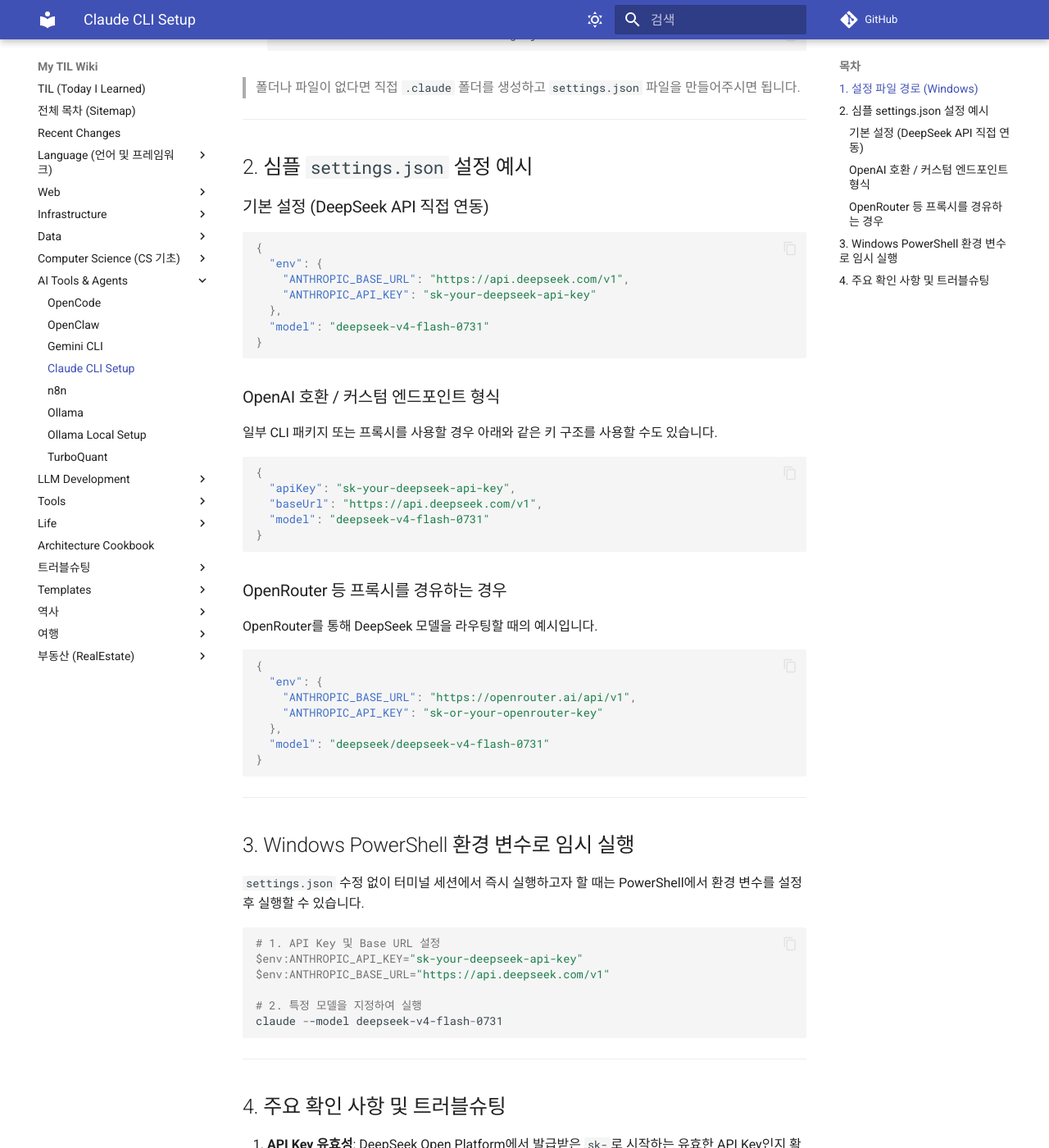
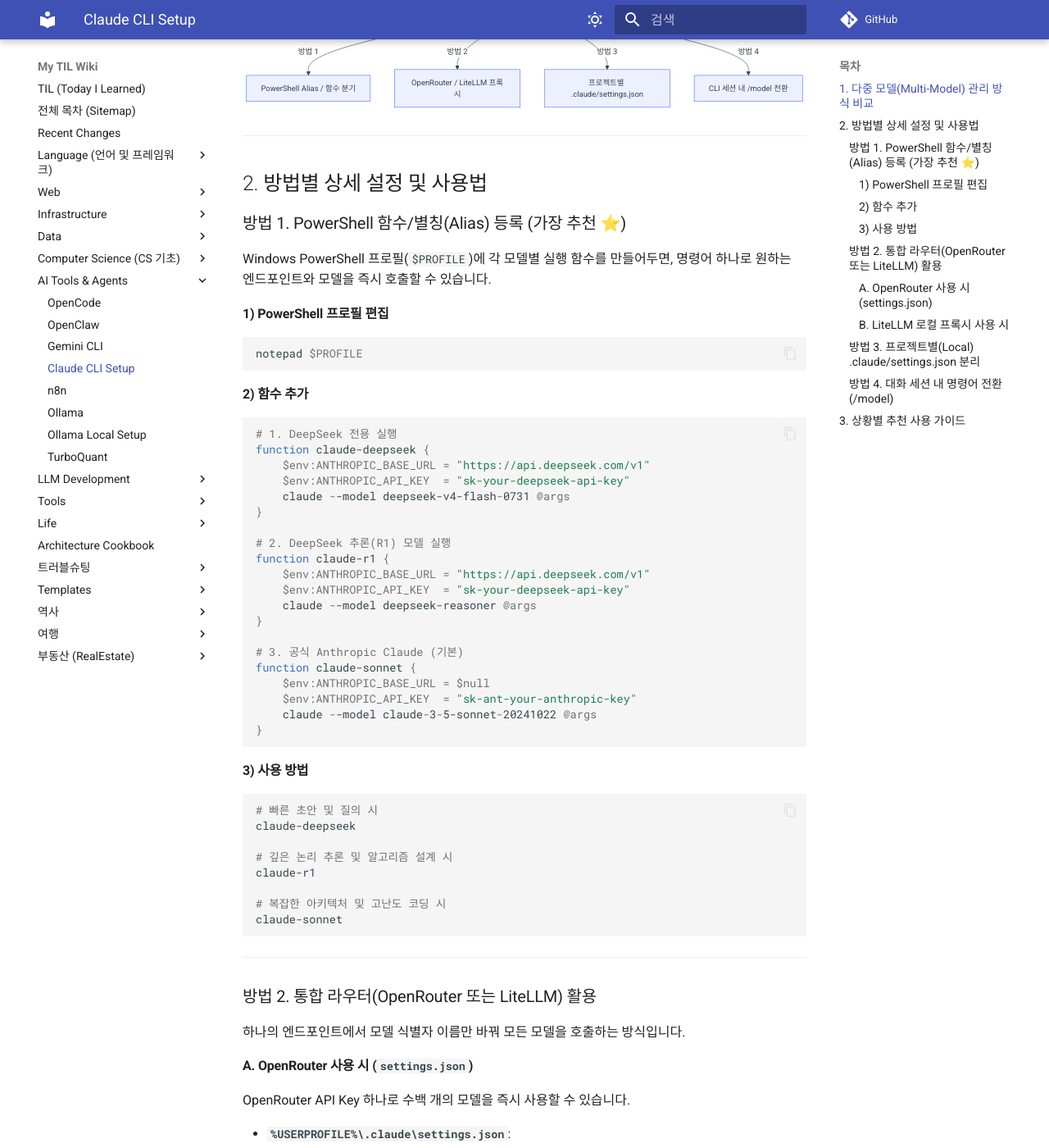
Before and after one commit to DevDooly/TIL, an MkDocs documentation site: the page built from docs/AI/Claude_CLI_DeepSeek_Setup.md, in a window 1280 px wide and 1400 px high, scrolled down 567 px. Shown: the whole window at 82% size. Built offline with MkDocs 1.6.1 and Material for MkDocs 9.7.7, drawn with Linux system fonts in a browser that asks for light colours; comment, search, counter and statistics services are not loaded; some of the changed text lies outside the part shown.

Commit message:
docs: Claude CLI 다중 모델 전환 및 관리 가이드 추가

````diff
--- a/docs/AI/Claude_CLI_DeepSeek_Setup.md
+++ b/docs/AI/Claude_CLI_DeepSeek_Setup.md
@@ -1,88 +1,144 @@
-# Claude CLI - DeepSeek 모델 연동 가이드 (Windows)
+# Claude CLI - 다중 모델(Multi-Model) 및 DeepSeek 연동 가이드 (Windows)
 
-Windows 환경에서 `npm`으로 설치한 **Claude CLI (Claude Code)**에 DeepSeek의 API 및 커스텀 모델(`deepseek-v4-flash-0731` 등)을 연동하는 설정 방법입니다.
+Windows 환경에서 `npm`으로 설치한 **Claude CLI (Claude Code)**를 사용할 때, 단일 모델뿐만 아니라 **DeepSeek, Claude 3.5 Sonnet, GPT-4o, 로컬 Ollama 등 여러 모델을 유연하게 전환하며 사용하는 방법**을 정리합니다.
 
 ---
 
-## 1. 설정 파일 경로 (Windows)
+## 1. 다중 모델(Multi-Model) 관리 방식 비교
 
-Claude CLI는 사용자 홈 디렉토리의 `.claude` 폴더에서 설정을 읽어옵니다.
+Claude CLI 환경에서 상황(빠른 질의, 비용 절감, 복잡한 리팩토링, 오프라인 개발 등)에 따라 모델을 다르게 사용할 수 있는 대표적인 4가지 접근 방식입니다.
 
-* **전역(Global) 설정 파일 경로**:
-  ```text
-  %USERPROFILE%\.claude\settings.json
-  # 실제 경로 예: C:\Users\<사용자명>\.claude\settings.json
-  ```
-* **프로젝트별(Local) 설정 파일 경로**:
-  ```text
-  <프로젝트_루트_디렉토리>\.claude\settings.json
-  ```
-
-> 폴더나 파일이 없다면 직접 `.claude` 폴더를 생성하고 `settings.json` 파일을 만들어주시면 됩니다.
+```mermaid
+graph TD
+    User([사용자 실행]) --> Choice{관리 방식}
+    Choice -->|방법 1| PS[PowerShell Alias / 함수 분기]
+    Choice -->|방법 2| OR[OpenRouter / LiteLLM 프록시]
+    Choice -->|방법 3| Proj[프로젝트별 .claude/settings.json]
+    Choice -->|방법 4| Slash[CLI 세션 내 /model 전환]
+```
 
 ---
 
-## 2. 심플 `settings.json` 설정 예시
+## 2. 방법별 상세 설정 및 사용법
 
-### 기본 설정 (DeepSeek API 직접 연동)
+### 방법 1. PowerShell 함수/별칭(Alias) 등록 (가장 추천 ⭐)
 
-```json
-{
-  "env": {
-    "ANTHROPIC_BASE_URL": "https://api.deepseek.com/v1",
-    "ANTHROPIC_API_KEY": "sk-your-deepseek-api-key"
-  },
-  "model": "deepseek-v4-flash-0731"
+Windows PowerShell 프로필(`$PROFILE`)에 각 모델별 실행 함수를 만들어두면, 명령어 하나로 원하는 엔드포인트와 모델을 즉시 호출할 수 있습니다.
+
+#### 1) PowerShell 프로필 편집
+```powershell
+notepad $PROFILE
+```
+
+#### 2) 함수 추가
+```powershell
+# 1. DeepSeek 전용 실행
+function claude-deepseek {
+    $env:ANTHROPIC_BASE_URL = "https://api.deepseek.com/v1"
+    $env:ANTHROPIC_API_KEY  = "sk-your-deepseek-api-key"
+    claude --model deepseek-v4-flash-0731 @args
+}
+
+# 2. DeepSeek 추론(R1) 모델 실행
+function claude-r1 {
+    $env:ANTHROPIC_BASE_URL = "https://api.deepseek.com/v1"
+    $env:ANTHROPIC_API_KEY  = "sk-your-deepseek-api-key"
+    claude --model deepseek-reasoner @args
+}
+
+# 3. 공식 Anthropic Claude (기본)
+function claude-sonnet {
+    $env:ANTHROPIC_BASE_URL = $null
+    $env:ANTHROPIC_API_KEY  = "sk-ant-your-anthropic-key"
+    claude --model claude-3-5-sonnet-20241022 @args
 }
 ```
 
-### OpenAI 호환 / 커스텀 엔드포인트 형식
+#### 3) 사용 방법
+```powershell
+# 빠른 초안 및 질의 시
+claude-deepseek
 
-일부 CLI 패키지 또는 프록시를 사용할 경우 아래와 같은 키 구조를 사용할 수도 있습니다.
+# 깊은 논리 추론 및 알고리즘 설계 시
+claude-r1
 
-```json
-{
-  "apiKey": "sk-your-deepseek-api-key",
-  "baseUrl": "https://api.deepseek.com/v1",
-  "model": "deepseek-v4-flash-0731"
-}
+# 복잡한 아키텍처 및 고난도 코딩 시
+claude-sonnet
 ```
 
-### OpenRouter 등 프록시를 경유하는 경우
+---
 
-OpenRouter를 통해 DeepSeek 모델을 라우팅할 때의 예시입니다.
+### 방법 2. 통합 라우터(OpenRouter 또는 LiteLLM) 활용
 
+하나의 엔드포인트에서 모델 식별자 이름만 바꿔 모든 모델을 호출하는 방식입니다.
+
+#### A. OpenRouter 사용 시 (`settings.json`)
+OpenRouter API Key 하나로 수백 개의 모델을 즉시 사용할 수 있습니다.
+
+* **`%USERPROFILE%\.claude\settings.json`**:
 ```json
 {
   "env": {
     "ANTHROPIC_BASE_URL": "https://openrouter.ai/api/v1",
-    "ANTHROPIC_API_KEY": "sk-or-your-openrouter-key"
+    "ANTHROPIC_API_KEY": "sk-or-v1-your-openrouter-key"
   },
   "model": "deepseek/deepseek-v4-flash-0731"
 }
 ```
+* 모델 변경 실행:
+```powershell
+claude --model deepseek/deepseek-chat
+claude --model anthropic/claude-3.5-sonnet
+claude --model openai/gpt-4o
+```
 
----
+#### B. LiteLLM 로컬 프록시 사용 시
+로컬에 LiteLLM 프록시(`litellm --port 4000`)를 띄우고 다양한 프로바이더를 단일 엔드포인트(`http://localhost:4000/v1`)로 묶을 수 있습니다.
 
-## 3. Windows PowerShell 환경 변수로 임시 실행
-
-`settings.json` 수정 없이 터미널 세션에서 즉시 실행하고자 할 때는 PowerShell에서 환경 변수를 설정 후 실행할 수 있습니다.
-
-```powershell
-# 1. API Key 및 Base URL 설정
-$env:ANTHROPIC_API_KEY="sk-your-deepseek-api-key"
-$env:ANTHROPIC_BASE_URL="https://api.deepseek.com/v1"
-
-# 2. 특정 모델을 지정하여 실행
-claude --model deepseek-v4-flash-0731
+```yaml
+# litellm_config.yaml
+model_list:
+  - model_name: deepseek-flash
+    litellm_params:
+      model: deepseek/deepseek-v4-flash-0731
+      api_key: sk-your-deepseek-key
+  - model_name: gpt-4o
+    litellm_params:
+      model: openai/gpt-4o
+      api_key: sk-your-openai-key
 ```
 
 ---
 
-## 4. 주요 확인 사항 및 트러블슈팅
+### 방법 3. 프로젝트별(Local) `.claude/settings.json` 분리
 
-1. **API Key 유효성**: DeepSeek Open Platform에서 발급받은 `sk-`로 시작하는 유효한 API Key인지 확인합니다.
-2. **엔드포인트 URL**:
-   * 기본 DeepSeek 엔드포인트는 `https://api.deepseek.com` 또는 `https://api.deepseek.com/v1` 입니다.
-   * 클라이언트가 `/chat/completions` 또는 `/messages` 경로를 붙이는 방식에 맞춰 `v1` 포함 여부를 확인합니다.
-3. **토큰 및 모델명 매핑**: `deepseek-v4-flash-0731`과 같이 사용하려는 정확한 모델 식별자명을 입력했는지 확인합니다.
+전역 설정과 프로젝트별 설정을 분리하여, 저장소 특성에 맞게 기본 모델을 다르게 바인딩합니다.
+
+* **전역 설정 (`%USERPROFILE%\.claude\settings.json`)**:
+  * 비용이 저렴하고 빠른 `deepseek-v4-flash-0731`을 기본 모델로 설정
+* **특정 프로젝트 A (`D:\work\core-engine\.claude\settings.json`)**:
+  * 정확도가 최우선인 프로젝트에는 `claude-3-5-sonnet` 설정
+* **특정 프로젝트 B (`D:\work\docs-repo\.claude\settings.json`)**:
+  * 가벼운 문서 정리용 프로젝트에는 `deepseek-chat` 설정
+
+---
+
+### 방법 4. 대화 세션 내 명령어 전환 (`/model`)
+
+Claude CLI 대화 세션이 실행 중인 상태에서 모델을 변경할 때 사용합니다.
+
+```text
+> /model deepseek-v4-flash-0731
+Switched model to deepseek-v4-flash-0731
+```
+
+---
+
+## 3. 상황별 추천 사용 가이드
+
+| 사용 시나리오 | 권장 모델 | 추천 방식 |
+| :--- | :--- | :--- |
+| **빠른 질의 / 일상 코딩 / 초안 작성** | `deepseek-v4-flash-0731` / `deepseek-chat` | PowerShell 함수 (`claude-deepseek`) |
+| **복잡한 디버깅 / 알고리즘 추론** | `deepseek-reasoner` (R1) | PowerShell 함수 (`claude-r1`) |
+| **대규모 리팩토링 / 풀스택 코딩** | `claude-3-5-sonnet-20241022` | 공식 Anthropic API (`claude-sonnet`) |
+| **팀 단위 다양한 모델 통합 테스트** | 다중 모델 풀 | OpenRouter 또는 LiteLLM 프록시 |
````
Also changed, not shown: README.md (+2 -2 lines), docs/AI/README.md (+2 -2 lines), docs/Recent_Changes.md (+1 -2 lines).
